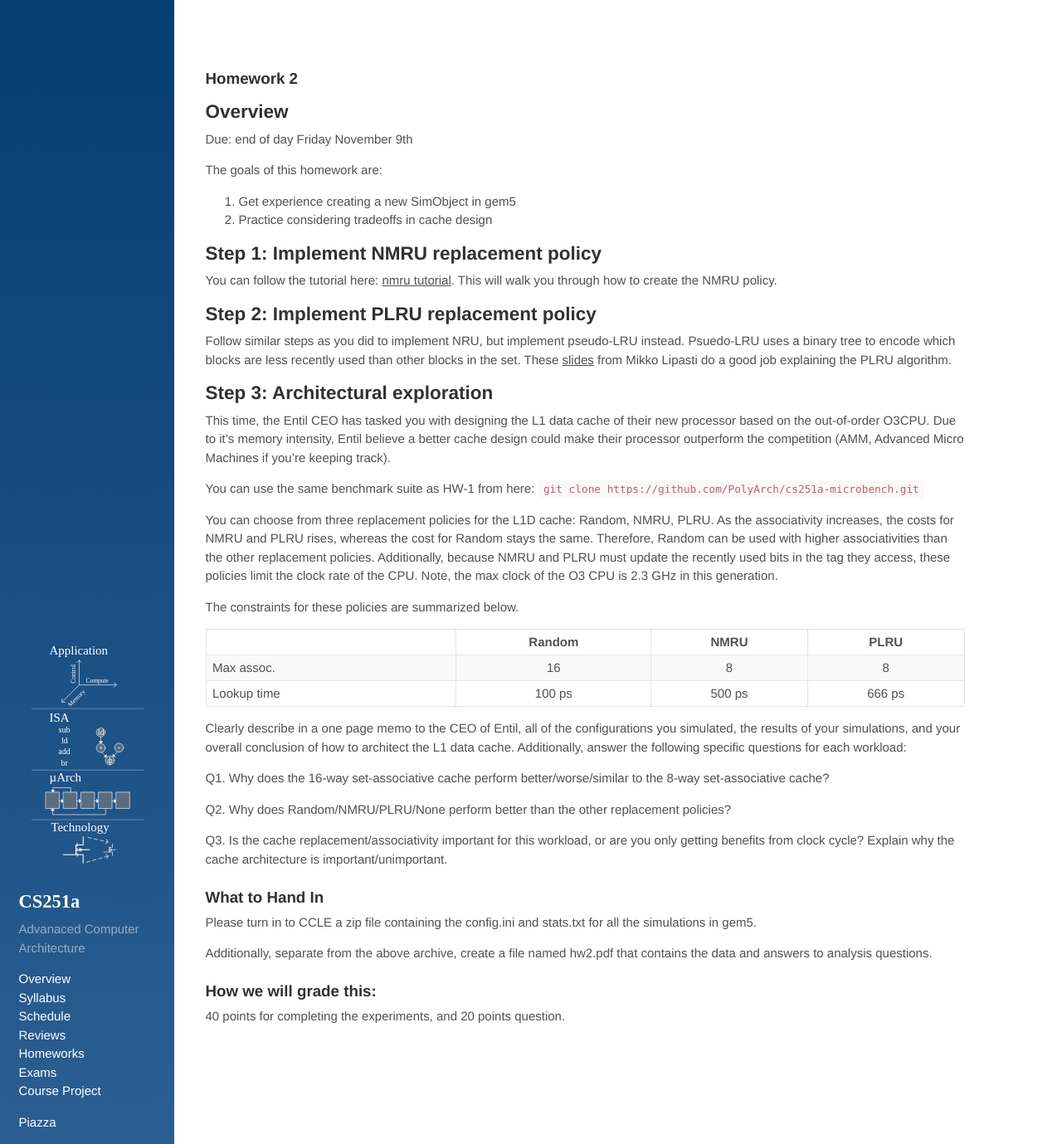
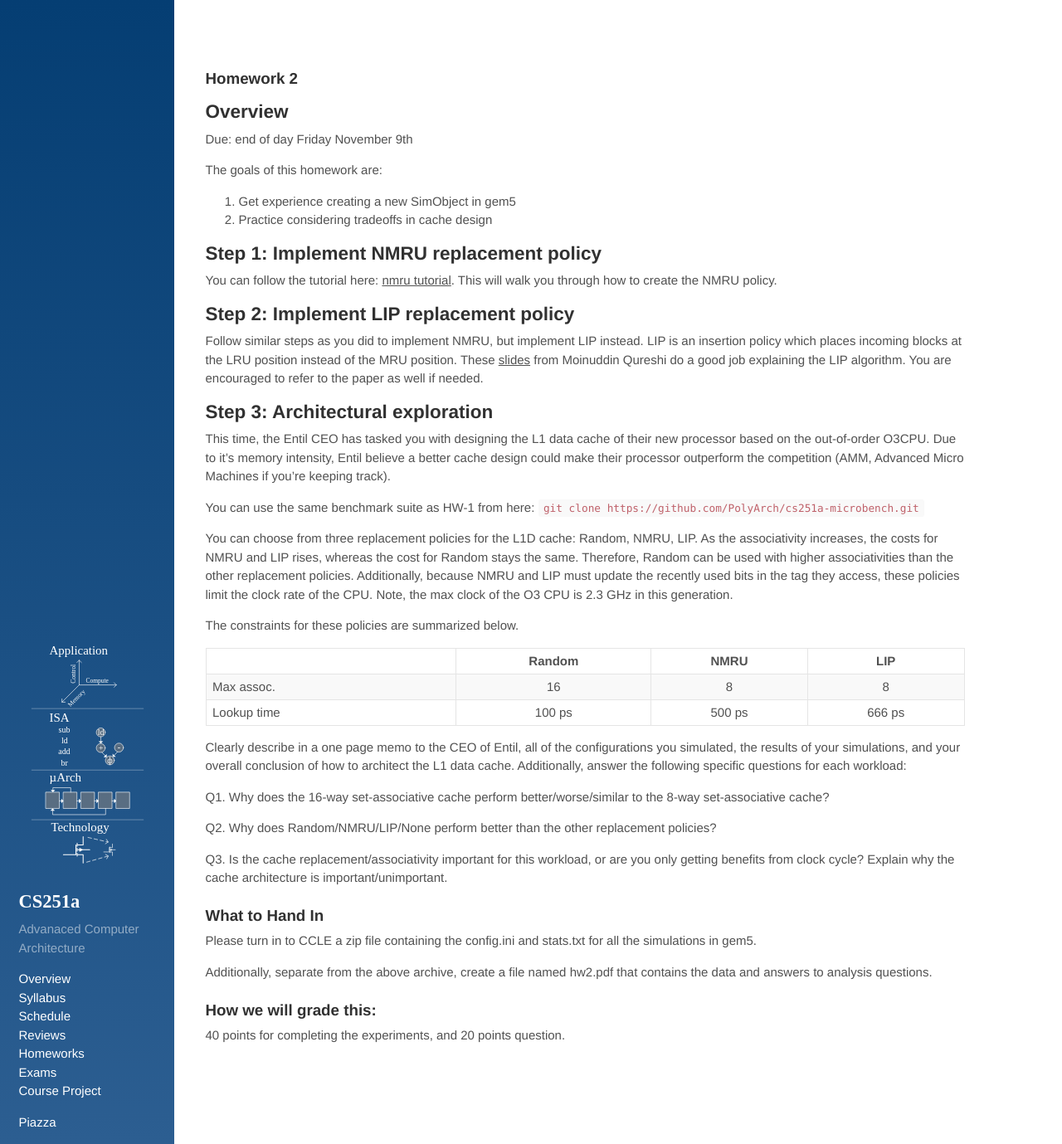
Before and after one commit to PolyArch/cs259, a Jekyll site: the page built from hws/hw2.md, in a window 1280 px wide and 1379 px high. Shown: the whole window at 83% size. Built offline with Jekyll 4.4.1, drawn with Linux system fonts in a browser that asks for light colours.

Commit message:
updated step-2 oh hw-2

````diff
--- a/hws/hw2.md
+++ b/hws/hw2.md
@@ -16,9 +16,9 @@ The goals of this homework are:
 You can follow the tutorial here: [nmru tutorial]({{site.baseurl}}/hws/nmru-tut). This will walk you through how to create the NMRU policy.
 
 
-## Step 2: Implement PLRU replacement policy
+## Step 2: Implement LIP replacement policy
 
-Follow similar steps as you did to implement NRU, but implement pseudo-LRU instead. Psuedo-LRU uses a binary tree to encode which blocks are less recently used than other blocks in the set. These [slides](https://ece752.ece.wisc.edu/lect11-cache-replacement.pdf) from Mikko Lipasti do a good job explaining the PLRU algorithm.
+Follow similar steps as you did to implement NMRU, but implement LIP instead. LIP is an insertion policy which places incoming blocks at the LRU position instead of the MRU position. These [slides](http://www.jaleels.org/ajaleel/talks/DIP_ISCA2007.ppt) from Moinuddin Qureshi do a good job explaining the LIP algorithm. You are encouraged to refer to the paper as well if needed.
 
 ## Step 3: Architectural exploration
 
@@ -26,20 +26,20 @@ This time, the Entil CEO has tasked you with designing the L1 data cache of thei
 
 You can use the same benchmark suite as HW-1 from here: ```git clone https://github.com/PolyArch/cs251a-microbench.git```
 
-You can choose from three replacement policies for the L1D cache: Random, NMRU, PLRU. As the associativity increases, the costs for NMRU and PLRU rises, whereas the cost for Random stays the same. Therefore, Random can be used with higher associativities than the other replacement policies. Additionally, because NMRU and PLRU must update the recently used bits in the tag they access, these policies limit the clock rate of the CPU. Note, the max clock of the O3 CPU is 2.3 GHz in this generation.
+You can choose from three replacement policies for the L1D cache: Random, NMRU, LIP. As the associativity increases, the costs for NMRU and LIP rises, whereas the cost for Random stays the same. Therefore, Random can be used with higher associativities than the other replacement policies. Additionally, because NMRU and LIP must update the recently used bits in the tag they access, these policies limit the clock rate of the CPU. Note, the max clock of the O3 CPU is 2.3 GHz in this generation.
 
 The constraints for these policies are summarized below.
 
-|           |Random| NMRU	| PLRU |
+|           |Random| NMRU	| LIP   |
 |-----------|:----:|:----:|:-----:|
-|Max assoc. |16    |8	    |8     |
-|Lookup time|100 ps|500 ps|666 ps|
+|Max assoc. |16    |8	    |8      |
+|Lookup time|100 ps|500 ps|666 ps |
 
 Clearly describe in a one page memo to the CEO of Entil, all of the configurations you simulated, the results of your simulations, and your overall conclusion of how to architect the L1 data cache. Additionally, answer the following specific questions for each workload:
 
 Q1. Why does the 16-way set-associative cache perform better/worse/similar to the 8-way set-associative cache?
 
-Q2. Why does Random/NMRU/PLRU/None perform better than the other replacement policies?
+Q2. Why does Random/NMRU/LIP/None perform better than the other replacement policies?
 
 Q3. Is the cache replacement/associativity important for this workload, or are you only getting benefits from clock cycle? Explain why the cache architecture is important/unimportant.
 
````
